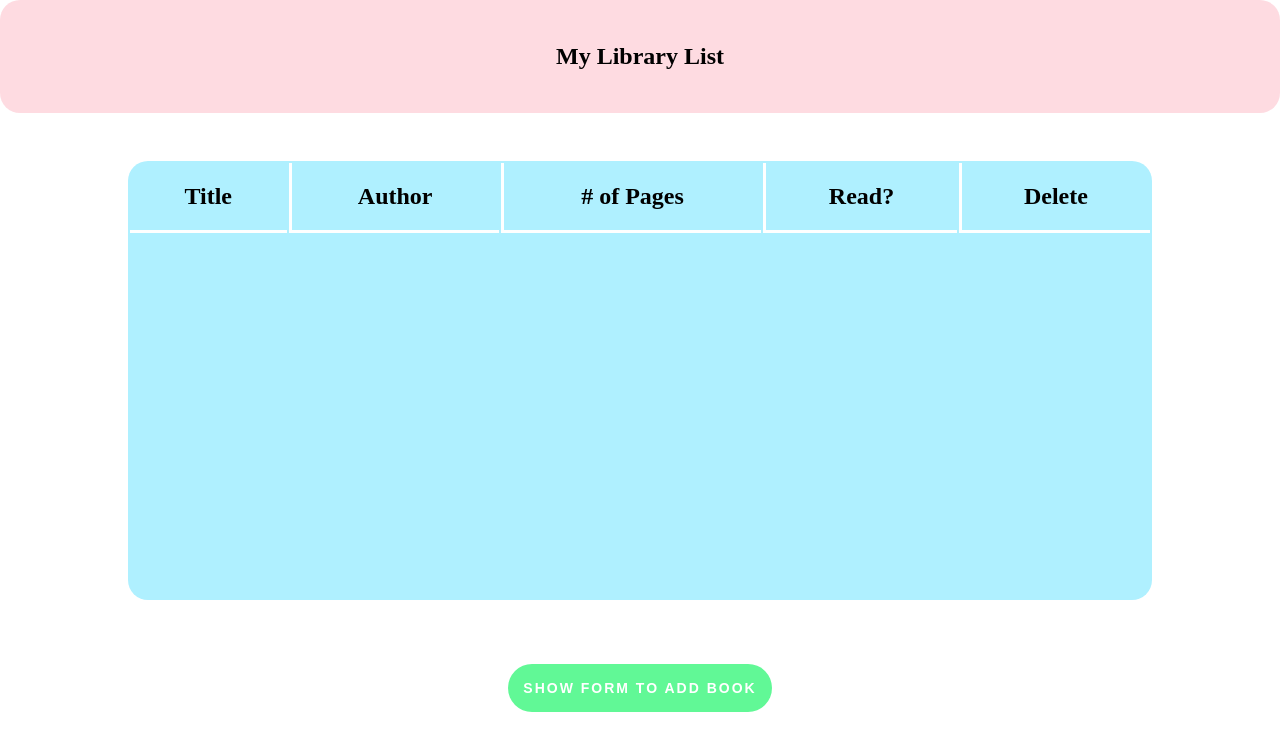
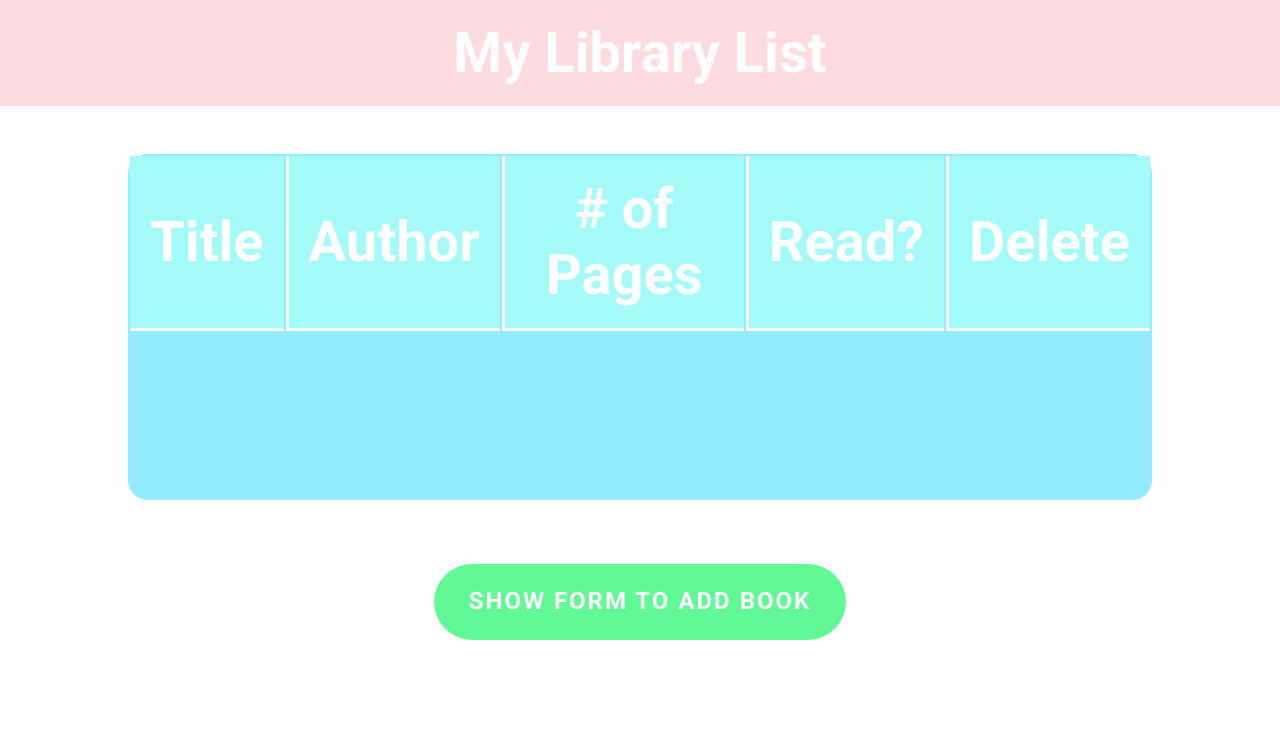
Before and after one commit to adrianc1/Library-List, a plain HTML site: page index.html in a window 1280 px wide. Drawn offline with Linux system fonts and the light colour scheme.

Commit message:
fixed font and styling"

```diff
--- a/index.html
+++ b/index.html
@@ -4,8 +4,12 @@
     <meta charset="UTF-8">
     <meta name="viewport" content="width=device-width, initial-scale=1.0">
     <script src="https://kit.fontawesome.com/b293c74bcc.js" crossorigin="anonymous"></script>
+    <link rel="preconnect" href="https://fonts.googleapis.com">
+    <link rel="preconnect" href="https://fonts.gstatic.com" crossorigin>
+    <link href="https://fonts.googleapis.com/css2?family=Roboto:ital,wght@0,100;0,300;0,400;0,500;0,700;0,900;1,100;1,300;1,400;1,500;1,700;1,900&display=swap" rel="stylesheet">
     <link rel="stylesheet" href="style.css">
     <title>Library Project</title>
+
 </head>
 <body>
 
--- a/style.css
+++ b/style.css
@@ -3,16 +3,24 @@
     box-sizing: border-box;
     margin: 0;
     padding: 0;
+    font-family: "Roboto", sans-serif;
+    font-weight: 400;
+    font-style: normal;
 }
 
 :root {
     --header-bg-color: rgba(254, 189, 200, 0.54);
-    --main-bg-color: rgb(175, 240, 255);
+    --main-bg-color: rgb(146, 235, 255);
     --font-color: #000000;
-    --header-font-size: 1.5rem;
+    --header-font-size: 3.5rem;
     --border-colors: #fff;
     --input-color: rgb(245, 241, 241);
 
+
+}
+
+body {
+    scrollbar-width: auto;
 }
 
 #main {
@@ -36,14 +44,14 @@
     font-size: var(--header-font-size);
     font-weight: bold;
     margin: 0 auto 3rem auto;
-    border-radius: 20px;
+    color: #fff;
 }
 
 /* table styling */
 
 .table-btn-container {
     flex: 3;
-    margin-bottom: 200px;
+    margin-bottom: 300px;
 }
 table {
     background-color: var(--main-bg-color);
@@ -55,12 +63,18 @@ table {
     margin: 0 auto;
 }
 
+.book-isRead {
+    cursor: pointer;
+}
 
 th {
     font-size: var(--header-font-size);
     border-left: 3px solid var(--border-colors);
     border-bottom: 3px solid var(--border-colors);
     padding: 20px;
+    font-weight: 600;
+    color: #ffffff;
+    background-color: rgb(164, 250, 248);
 }
 
 th:first-child {
@@ -68,17 +82,17 @@ th:first-child {
 }
 
 td {
+
+    font-size: 1.8rem;
     font-weight: bold;
     border-left: 3px solid var(--border-colors);
     border-bottom: 3px solid var(--border-colors);
 }
 
-.yo {
-    content: "shiiitt";
-}
+
 
 tr:hover {
-    background-color: cornflowerblue;
+    background-color: rgb(164, 250, 248);
 }
 
 .delete {
@@ -151,8 +165,8 @@ input {
     display: flex;
     outline: none;
     cursor: pointer;
-    font-size: 14px;
-    line-height: 1;
+    font-size: 1.5rem;
+    line-height: 1px;
     border-radius: 500px;
     transition-property: background-color,border-color,color,box-shadow,filter;
     transition-duration: .3s;
@@ -163,7 +177,7 @@ input {
     white-space: normal;
     font-weight: 700;
     text-align: center;
-    padding: 16px 14px 18px;
+    padding: 36px 34px 38px;
     color: #fff;
     background-color: #61f896;
     height: 48px;
@@ -174,8 +188,8 @@ input {
 display: flex;
 outline: none;
 cursor: pointer;
-font-size: 14px;
-line-height: 1;
+font-size: 1.5rem;
+line-height: 10px;
 border-radius: 500px;
 transition-property: background-color,border-color,color,box-shadow,filter;
 transition-duration: .3s;
@@ -186,11 +200,11 @@ text-transform: uppercase;
 white-space: normal;
 font-weight: 700;
 text-align: center;
-padding: 16px 14px 18px;
+padding: 36px 14px 38px;
 color: #fff;
 background-color: #61f896;
 height: 48px;
-margin: 0 auto;
+margin: auto;
 }
 
 button:hover{
```
